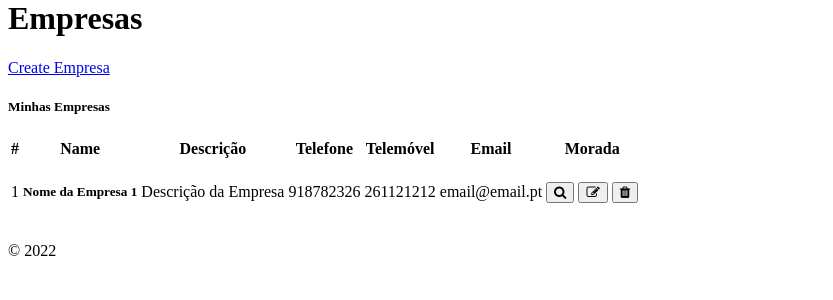
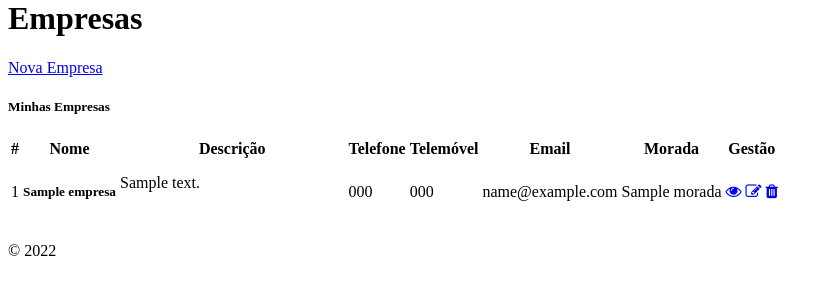
Before and after one commit to TomasHJeronimo/ProjetoPSI, a Yii app: template frontend/views/empresa/index.php in a window 1280 px wide. Shown: the part 21-321 px from the top of the page, without its empty margins (0-833 px from the left). Run offline with PHP 8.4 and a stand-in for Yii, Linux system fonts and the light colour scheme; the template is opened without the code that fills it: most values are stand-ins (such as "Sample title", 1, 10 or a date in 2020); data that the repository does not hold is empty; some libraries are stand-ins or nearby versions.

Commit message:
Tabela Empresas Frontend
-Mudar a aparência da lista de empresas do frontend

```diff
--- a/frontend/controllers/EmpresaController.php
+++ b/frontend/controllers/EmpresaController.php
@@ -43,10 +43,14 @@ class EmpresaController extends Controller
         if (\Yii::$app->user->isGuest)
             throw new ForbiddenHttpException();
 
+
         $searchModel = new EmpresaSearch();
         $dataProvider = $searchModel->searchMinhasEmpresas($this->request->queryParams);
+        $query = Empresa::find()->where(['id' => \Yii::$app->user->id]);
+        $empresa = $query->all();
 
         return $this->render('index', [
+            'empresas' => $empresa,
             'searchModel' => $searchModel,
             'dataProvider' => $dataProvider,
         ]);
--- a/frontend/views/empresa/index.php
+++ b/frontend/views/empresa/index.php
@@ -25,35 +25,20 @@ $this->params['breadcrumbs'][] = $this->title;
     <h1><?= Html::encode($this->title) ?></h1>
 
     <p>
-        <?= Html::a('Create Empresa', ['create'], ['class' => 'btn btn-success']) ?>
+        <?= Html::a('Nova Empresa', ['create'], ['class' => 'btn btn-success']) ?>
     </p>
 
-    <?php // echo $this->render('_search', ['model' => $searchModel]); ?>
-
-    <?= GridView::widget([
-        'dataProvider' => $dataProvider,
-        'filterModel' => $searchModel,
-        'columns' => [
-            ['class' => 'yii\grid\SerialColumn'],
-
-            'id',
-            'idAdmin',
-            'Nome',
-            'descricao',
-            'contactoTelefone',
-            'contactoTelemovel',
-            'morada',
-            'email:email',
-            [
-                'class' => ActionColumn::className(),
-                'urlCreator' => function ($action, Empresa $model, $key, $index, $column) {
-                    return Url::toRoute([$action, 'id' => $model->id]);
-                 }
-            ],
-        ],
-    ]); ?>
 
     <link href="https://maxcdn.bootstrapcdn.com/font-awesome/4.7.0/css/font-awesome.min.css" rel="stylesheet" />
+
+    <style>
+        #descricao{
+            overflow: hidden;
+            display: -webkit-box;
+            -webkit-line-clamp: 1;
+            -webkit-box-orient: vertical
+        }
+    </style>
 
     <div class="container-fluid">
         <div class="row">
@@ -67,38 +52,44 @@ $this->params['breadcrumbs'][] = $this->title;
                             <thead>
                             <tr>
                                 <th scope="col" class="border-0 text-uppercase font-medium pl-4">#</th>
-                                <th scope="col" class="border-0 text-uppercase font-medium">Name</th>
-                                <th scope="col" class="border-0 text-uppercase font-medium">Descrição</th>
+                                <th scope="col" class="border-0 text-uppercase font-medium">Nome</th>
+                                <th scope="col" class="border-0 text-uppercase font-medium" style="width: 30%">Descrição</th>
                                 <th scope="col" class="border-0 text-uppercase font-medium">Telefone</th>
                                 <th scope="col" class="border-0 text-uppercase font-medium">Telemóvel</th>
                                 <th scope="col" class="border-0 text-uppercase font-medium">Email</th>
                                 <th scope="col" class="border-0 text-uppercase font-medium">Morada</th>
+                                <th scope="col" class="border-0 text-uppercase font-medium">Gestão</th>
                             </tr>
                             </thead>
                             <tbody>
+                            <?php foreach ($empresas as $empresa): ?>
                             <tr>
-                                <td class="pl-4">1</td>
+                                <td class="pl-4"><?= $empresa->id ?></td>
                                 <td>
-                                    <h5 class="font-medium mb-0">Nome da Empresa 1</h5>
+                                    <h5 class="font-medium mb-0"><?= $empresa->Nome ?></h5>
                                 </td>
                                 <td>
-                                    <span class="text-muted">Descrição da Empresa</span><br>
+                                    <span class="text-muted" id="descricao"><?= $empresa->descricao ?></span><br>
                                 </td>
                                 <td>
-                                    <span class="text-muted">918782326</span><br>
+                                    <span class="text-muted"><?= $empresa->contactoTelefone ?></span><br>
                                 </td>
                                 <td>
-                                    <span class="text-muted">261121212</span>
+                                    <span class="text-muted"><?= $empresa->contactoTelemovel ?></span>
                                 </td>
                                 <td>
-                                    <span class="text-muted">email@email.pt</span>
+                                    <span class="text-muted"><?= $empresa->email ?></span>
                                 </td>
                                 <td>
-                                    <button type="button" class="btn btn-outline-info btn-circle btn-lg btn-circle ml-2"><i class="fa fa-search"></i> </button>
-                                    <button type="button" class="btn btn-outline-info btn-circle btn-lg btn-circle ml-2"><i class="fa fa-edit"></i> </button>
-                                    <button type="button" class="btn btn-outline-info btn-circle btn-lg btn-circle ml-2"><i class="fa fa-trash"></i> </button>
+                                    <span class="text-muted"><?= $empresa->morada ?></span>
+                                </td>
+                                <td>
+                                    <?= Html::a('<i class="btn btn-outline-info btn-circle btn-lg btn-circle"><i class="fa fa-eye"></i></i>', ['empresa/view', 'id' => $empresa->id], ['class' => 'settings','title'=>'Mais Informações', 'data-toggle'=>'tooltip']); ?>
+                                    <?= Html::a('<i class="btn btn-outline-info btn-circle btn-lg btn-circle"><i class="fa fa-edit"></i></i>', ['user/update', 'id' => $empresa->id], ['class' => 'settings','title'=>'Editar utilizador', 'data-toggle'=>'tooltip']); ?>
+                                    <?= Html::a('<i class="btn btn-outline-info btn-circle btn-lg btn-circle"><i class="fa fa-trash"></i></i>', ['user/delete', 'id' => $empresa->id], ['class' => 'delete','title'=>'Apagar','data' => ['method' => 'post'], 'data-toggle'=>'tooltip']); ?>
                                 </td>
                             </tr>
+                            <?php endforeach; ?>
                             </tbody>
                         </table>
                     </div>
```
